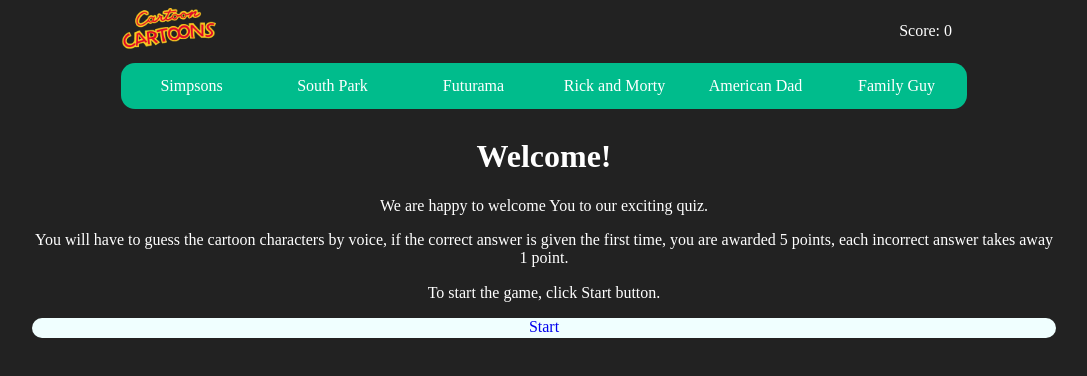
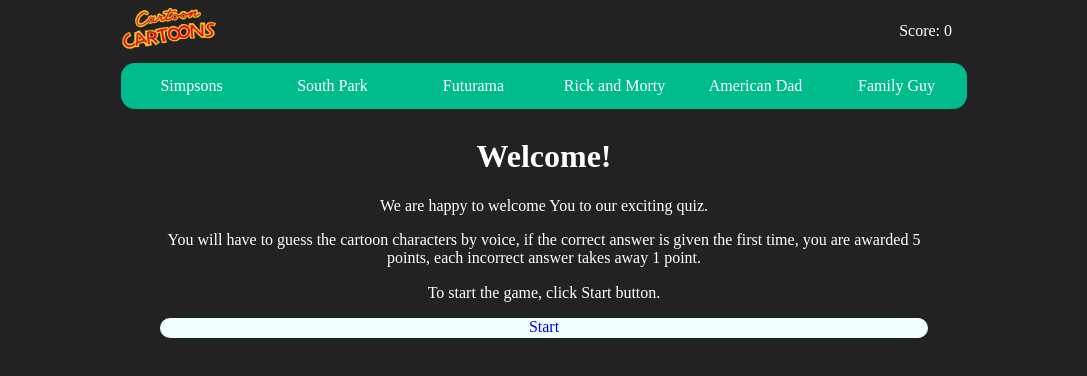
Before and after one commit to YaroslavBIG/songbird, a React (Create React App) app: page / in a window 1280 px wide. Shown: the top 376 px of the page, without its empty margins (96-1183 px from the left). Built offline with nearby package versions, Linux system fonts and the light colour scheme.

Commit message:
fix: home page width

```diff
--- a/src/scss/Home.scss
+++ b/src/scss/Home.scss
@@ -1,5 +1,5 @@
 .main-page {
-  width: 80vw;
+  width: 60vw;
   h1 {
     text-align: center;
   }
```
